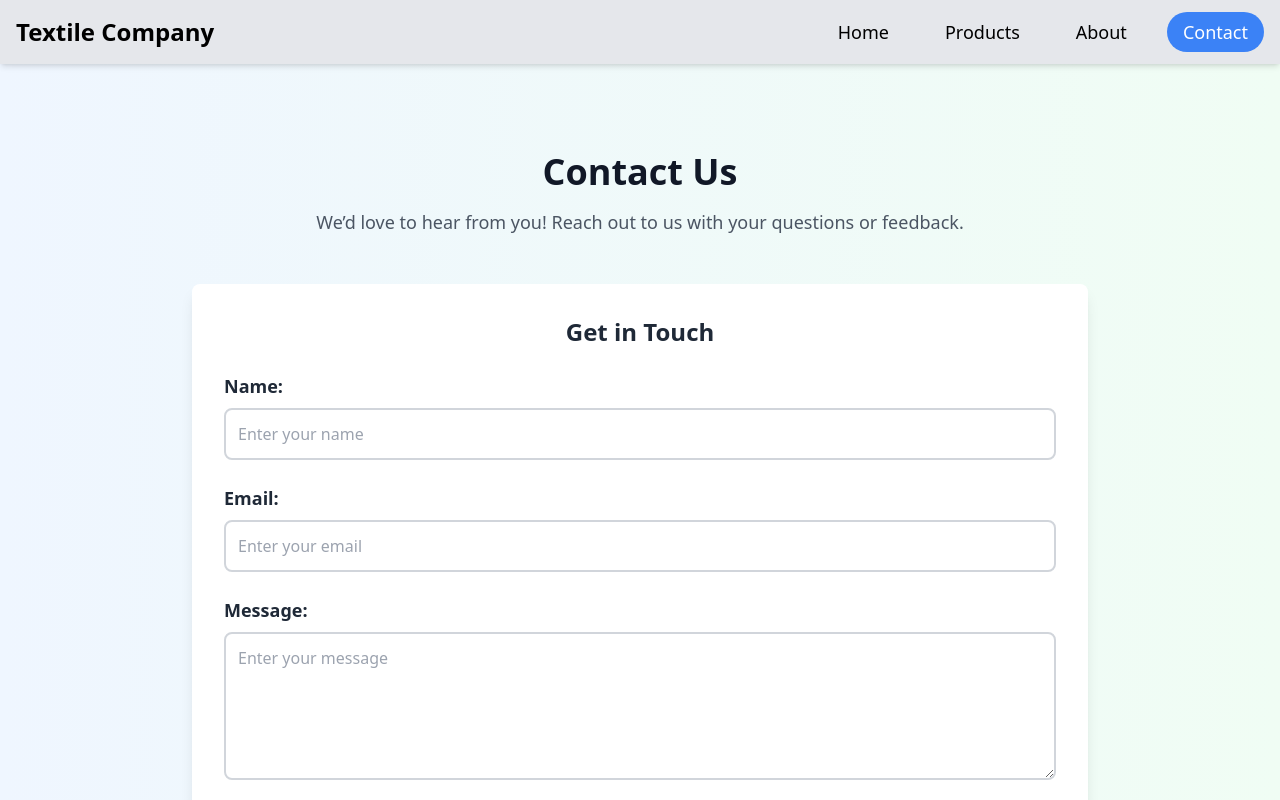
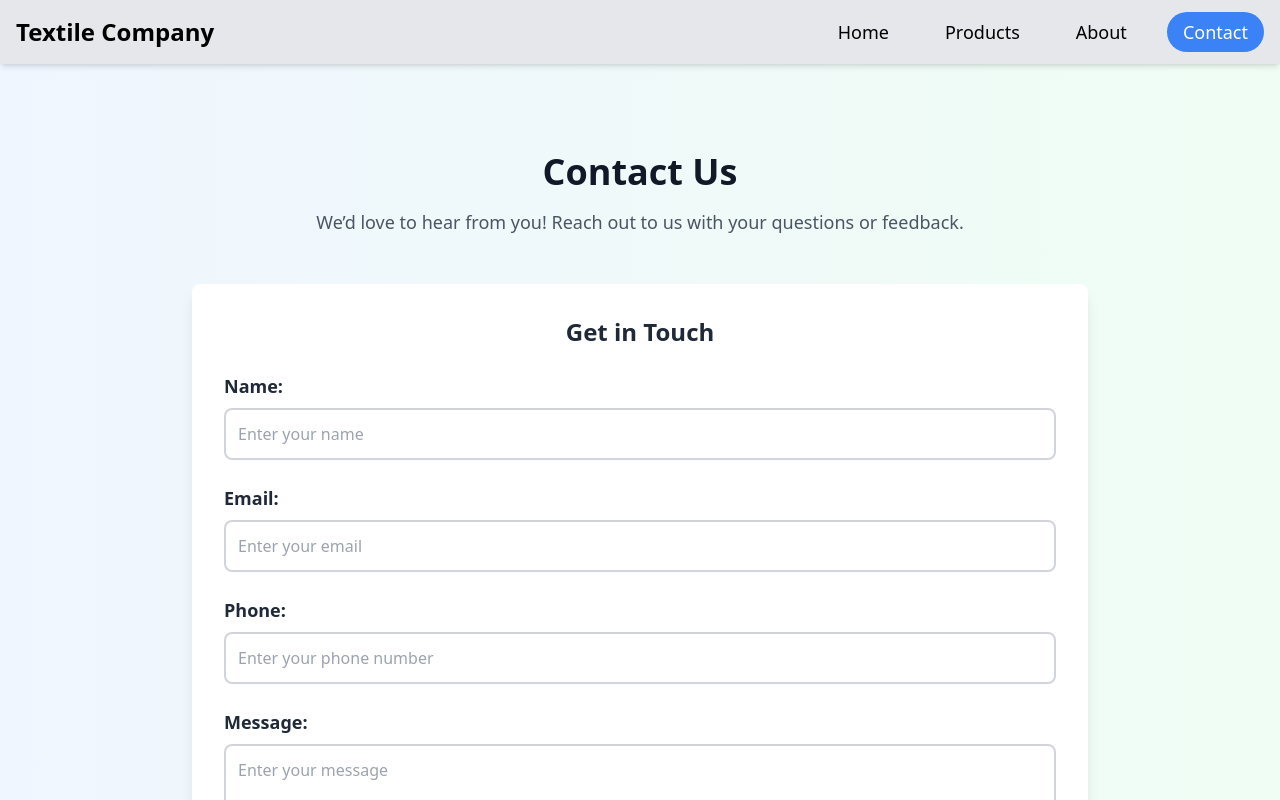
Before and after one commit to JSaurav0409/Textile, a React (Vite) app in the folder Textile/: page /contact in a window 1280 px wide. Shown: the top 800 px of the page. Built offline with nearby package versions, Linux system fonts and the light colour scheme.

Commit message:
Working contact form

```diff
--- a/Textile/src/pages/Contact/Contact.jsx
+++ b/Textile/src/pages/Contact/Contact.jsx
@@ -1,9 +1,13 @@
-import React, { useEffect } from "react";
+import React, { useState, useEffect } from "react";
 import AOS from "aos";
 import "aos/dist/aos.css";
 import ContactForm from "../../pages/Contact/ContactForm";
 
 const Contact = () => {
+  const [loading, setLoading] = useState(false);
+  const [statusMessage, setStatusMessage] = useState("");
+  const [statusType, setStatusType] = useState(""); // "success" or "error"
+
   useEffect(() => {
     AOS.init({
       duration: 1000, // Animation duration
@@ -11,6 +15,15 @@ const Contact = () => {
       once: true, // Animation happens once
     });
   }, []);
+
+  const handleFormSubmit = (message, type) => {
+    setStatusMessage(message);
+    setStatusType(type);
+  };
+
+  const handleLoadingState = (isLoading) => {
+    setLoading(isLoading);
+  };
 
   return (
     <div className="contact p-10 bg-gradient-to-r from-blue-50 to-green-50 min-h-screen">
@@ -23,16 +36,46 @@ const Contact = () => {
         </p>
       </div>
 
-      {/* Contact Form Section */}
-      <div className="max-w-4xl mx-auto bg-white rounded-lg shadow-lg p-8" data-aos="fade-up" data-aos-delay="300">
+      {/* Status Message */}
+      {statusMessage && (
+        <div
+          className={`text-center text-lg font-semibold mt-4 ${
+            statusType === "success" ? "text-green-500" : "text-red-500"
+          }`}
+        >
+          {statusMessage}
+        </div>
+      )}
+
+      {/* Contact Form Section with Overlay Spinner */}
+      <div
+        className="relative max-w-4xl mx-auto bg-white rounded-lg shadow-lg p-8"
+        data-aos="fade-up"
+        data-aos-delay="300"
+      >
+        {/* Loading Spinner Overlay */}
+        {loading && (
+          <div className="absolute inset-0 bg-gray-900 bg-opacity-50 flex justify-center items-center z-10">
+            <div className="relative flex items-center justify-center">
+              <div className="absolute w-32 h-32 border-t-4 border-blue-500 rounded-full animate-spin"></div>
+              <span className="absolute text-blue-500 font-semibold text-xl">
+                Loading...
+              </span>
+            </div>
+          </div>
+        )}
+
         <h2 className="text-2xl font-semibold text-gray-800 mb-6 text-center">
           Get in Touch
         </h2>
-        <ContactForm />
+        <ContactForm
+          onSubmit={handleFormSubmit}
+          onLoading={handleLoadingState}
+        />
       </div>
 
       {/* Contact Information */}
-      <div className="text-center mt-20" data-aos="fade-up" data-aos-delay="600">
+      <div className="text-center mt-20" data-aos="fade-up">
         <h3 className="text-xl font-semibold text-gray-800 mb-4">Our Office</h3>
         <p className="text-lg text-gray-600">
           123 Textile Road, Fabric City, 12345
--- a/Textile/src/pages/Contact/ContactForm.jsx
+++ b/Textile/src/pages/Contact/ContactForm.jsx
@@ -1,26 +1,55 @@
 import React, { useState } from "react";
 
-const ContactForm = () => {
+const ContactForm = ({ onSubmit, onLoading }) => {
   const [formData, setFormData] = useState({
     name: "",
     email: "",
+    phone: "", // Added phone field
     message: "",
   });
 
-  // Handle form data changes
   const handleChange = (e) => {
     setFormData({ ...formData, [e.target.name]: e.target.value });
   };
 
-  // Handle form submission
-  const onSubmit = async (event) => {
+  const validateEmail = (email) => {
+    const regex = /^[^\s@]+@[^\s@]+\.[^\s@]+$/;
+    return regex.test(email);
+  };
+
+  const validatePhone = (phone) => {
+    const regex = /^[0-9]{10}$/; // Simple validation for 10-digit phone number
+    return regex.test(phone);
+  };
+
+  const onSubmitForm = async (event) => {
     event.preventDefault();
+
+    // Validate form fields
+    if (!formData.name || !formData.email || !formData.message) {
+      onSubmit("All fields are required.", "error");
+      return;
+    }
+
+    if (!validateEmail(formData.email)) {
+      onSubmit("Please enter a valid email address.", "error");
+      return;
+    }
+
+    if (formData.phone && !validatePhone(formData.phone)) {
+      onSubmit("Please enter a valid phone number.", "error");
+      return;
+    }
+
+    onLoading(true); // Start loading
+    onSubmit("", ""); // Reset status messages
 
     const formDataToSubmit = {
       ...formData,
       access_key: "2d25fac2-634b-4f92-af7e-1340431c6c7d",
     };
 
+    try {
       const res = await fetch("https://api.web3forms.com/submit", {
         method: "POST",
         headers: {
@@ -31,15 +60,20 @@ const ContactForm = () => {
       }).then((res) => res.json());
 
       if (res.success) {
-      console.log("Success", res);
-      setFormData({ name: "", email: "", message: "" }); // Clear fields on success
+        onSubmit("Your message has been sent successfully!", "success");
+        setFormData({ name: "", email: "", phone: "", message: "" }); // Clear fields
       } else {
-      console.log("Error", res);
+        onSubmit("There was an error submitting your message.", "error");
+      }
+    } catch (error) {
+      onSubmit("Something went wrong, please try again.", "error");
+    } finally {
+      onLoading(false); // Stop loading
     }
   };
 
   return (
-    <form onSubmit={onSubmit} className="space-y-6">
+    <form onSubmit={onSubmitForm} className="space-y-6">
       {/* Name Field */}
       <div className="flex flex-col">
         <label htmlFor="name" className="text-lg font-semibold text-gray-800">
@@ -71,6 +105,22 @@ const ContactForm = () => {
           className="border-2 border-gray-300 p-3 rounded-lg mt-2 focus:outline-none focus:ring-2 focus:ring-blue-500"
           placeholder="Enter your email"
           required
+        />
+      </div>
+
+      {/* Phone Field */}
+      <div className="flex flex-col">
+        <label htmlFor="phone" className="text-lg font-semibold text-gray-800">
+          Phone:
+        </label>
+        <input
+          type="text"
+          id="phone"
+          name="phone"
+          value={formData.phone}
+          onChange={handleChange}
+          className="border-2 border-gray-300 p-3 rounded-lg mt-2 focus:outline-none focus:ring-2 focus:ring-blue-500"
+          placeholder="Enter your phone number"
         />
       </div>
 
```
Lines whose indentation alone changed are shown as unchanged.
